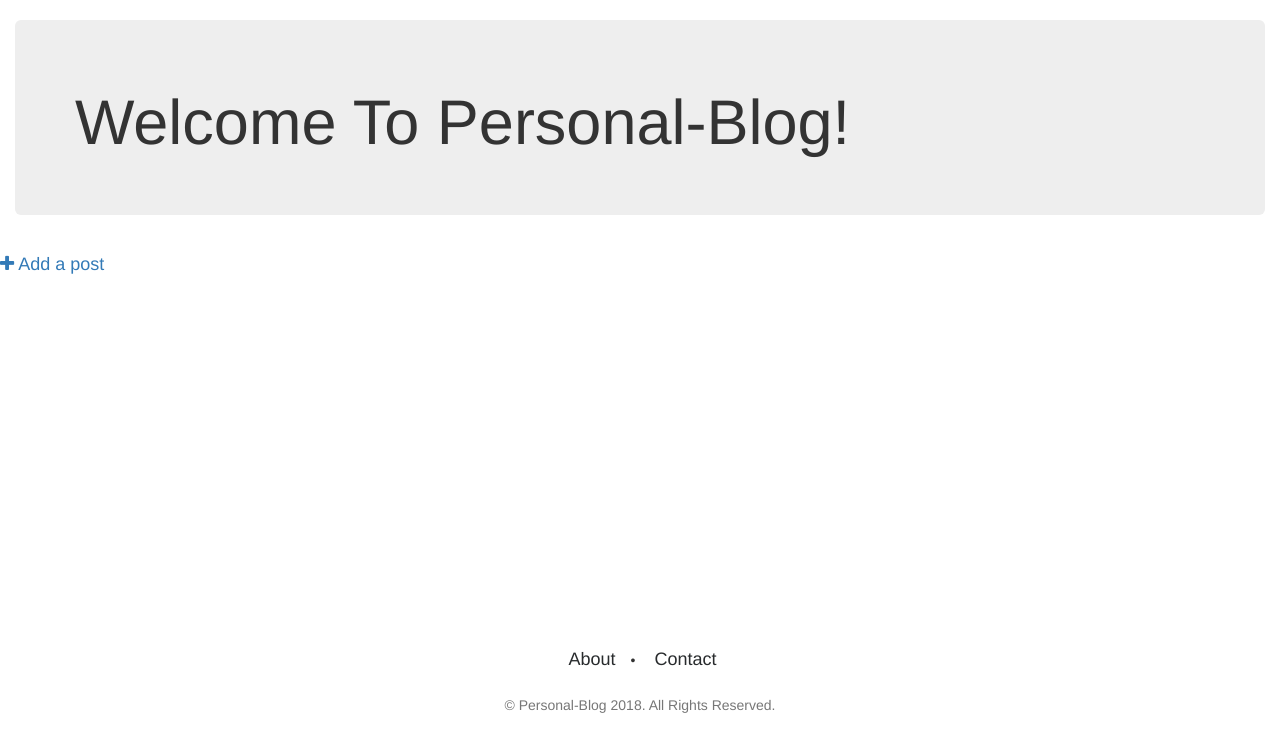
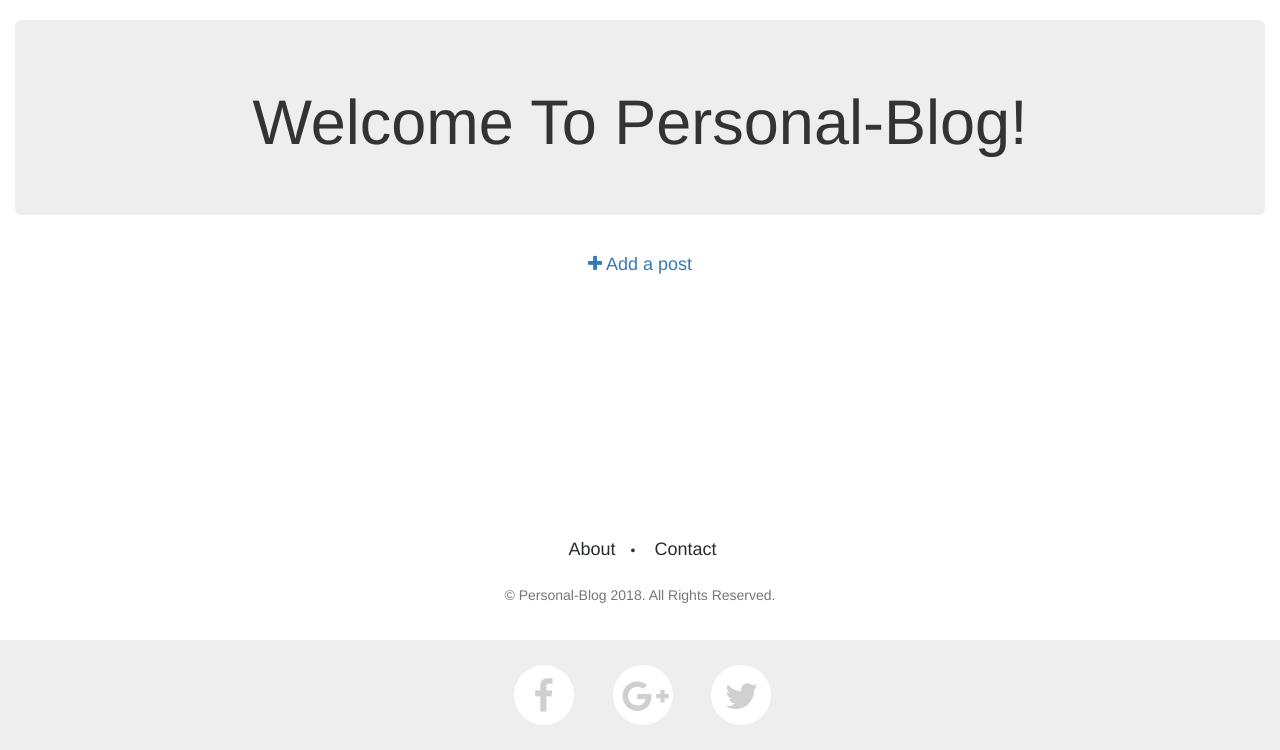
Before and after one commit to Rreuben/blog, a Flask app: page / in a window 1280 px wide. Shown: the part 50-800 px from the top of the page. Run offline with Flask 2, Linux system fonts and the light colour scheme; some libraries are stand-ins or nearby versions.

Commit message:
Fixed minor errors

```diff
--- a/app/__init__.py
+++ b/app/__init__.py
@@ -17,6 +17,7 @@ LOGIN_MANAGER.session_protection = 'strong'
 LOGIN_MANAGER.login_view = 'auth.login'
 PHOTOS = UploadSet('photos', IMAGES)
 MAIL = Mail()
+
 
 def create_app(config_name):
 
--- a/app/models.py
+++ b/app/models.py
@@ -22,8 +22,8 @@ class User(UserMixin, DB.Model):
     profile_pic_path = DB.Column(DB.String())
 
     role_id = DB.Column(DB.Integer, DB.ForeignKey('roles.id'))
-    blogs = DB.relationship('Post', backref='user', lazy="dynamic")
-    comments = DB.relationship('Comments', backref='user', lazy='dynamic')
+    blogs = DB.relationship('Blog', backref='user', lazy="dynamic")
+    comments = DB.relationship('Comment', backref='user', lazy='dynamic')
 
     @property
     def password(self):
--- a/app/static/css/styles.css
+++ b/app/static/css/styles.css
@@ -0,0 +1,7 @@
+h1 {
+    text-align: center;
+}
+
+h4 {
+    text-align: center;
+}
--- a/app/templates/base.html
+++ b/app/templates/base.html
@@ -1,4 +1,16 @@
 {% extends 'bootstrap/base.html' %}
+
+
+{% block styles %}
+
+    <link rel="stylesheet" href="http://maxcdn.bootstrapcdn.com/bootstrap/3.3.7/css/bootstrap.min.css">
+    <link rel="stylesheet" href="http://cdnjs.cloudflare.com/ajax/libs/font-awesome/4.6.3/css/font-awesome.min.css">
+
+    {{ super() }}
+    <link rel="stylesheet" href="{{url_for('static', filename = 'css/footer.css')}}">
+    <link rel="stylesheet" href="{{url_for('static', filename = 'css/styles.css')}}">
+
+{% endblock %}
 
 <!-- navbar & footer-->
 {% block navbar %}
@@ -6,14 +18,3 @@
     {% include 'navbar.html' %}
 
 {% endblock %}
-
-
-{% block styles %}
-
-    {{ super() }}
-    <link rel="stylesheet" href="{{url_for('static', filename = 'css/footer.css')}}">
-    <link rel="stylesheet" href="{{url_for('static', filename = 'css/styles.css')}}">
-    <link rel="stylesheet" href="http://maxcdn.bootstrapcdn.com/bootstrap/3.3.7/css/bootstrap.min.css">
-    <link rel="stylesheet" href="http://cdnjs.cloudflare.com/ajax/libs/font-awesome/4.6.3/css/font-awesome.min.css">
-
-{% endblock %}
--- a/app/templates/index.html
+++ b/app/templates/index.html
@@ -9,7 +9,7 @@
     <h1>Welcome To Personal-Blog!</h1>
   </div>
   <div class="row body">
-    <h4><a href="/blogs/blog/new/"><i class="fa fa-plus"></i> Add a post</a></h4>
+    <h4 style="" ><a href="/blogs/blog/new/"><i class="fa fa-plus"></i> Add a post</a></h4>
   </div>
   <div class="row">
     <div class="footer">
@@ -21,6 +21,11 @@
           </ul>
         </div>
         <p class="footer-copyright">© Personal-Blog 2018. All Rights Reserved.</p>
+        <div class="footer-social">
+          <a href="#" class="social-icons"><i class="fa fa-facebook"></i></a>
+          <a href="#" class="social-icons"><i class="fa fa-google-plus"></i></a>
+          <a href="#" class="social-icons"><i class="fa fa-twitter"></i></a>
+        </div>
       </footer>
     </div>
   </div>
--- a/app/templates/navbar.html
+++ b/app/templates/navbar.html
@@ -18,7 +18,6 @@
         </ul>
         <ul class="nav navbar-right">
             {% if current_user.is_authenticated %}
-            <li><a href="{{url_for('main.profile',uname=current_user.username)}}">Profile</a></li>
             <li><a href="{{url_for('auth.logout')}}"><i class="fa fa-sign-out"></i> Sign out</a></li>
             {% else %}
             <li><a href="{{url_for('auth.login')}}"><i class="fa fa-sign-in"></i> Sign in</a></li>
--- a/config.py
+++ b/config.py
@@ -8,7 +8,7 @@ class Config:
     '''
     General configuration parent class
     '''
-
+    # SQLALCHEMY_DATABASE_URI = 'postgresql+psycopg2://reuben_ubuntu:password@localhost/blog'
     SECRET_KEY = os.environ.get('SECRET_KEY')
     SQLALCHEMY_TRACK_MODIFICATIONS = False
 
--- a/manage.py
+++ b/manage.py
@@ -4,6 +4,7 @@ from app import create_app, DB
 from app.models import User, Blog, Comment
 
 # instances for the create_app
+# APP = create_app('development')
 APP = create_app('production')
 
 MANAGER = Manager(APP)
```
